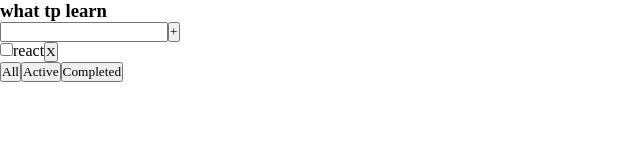
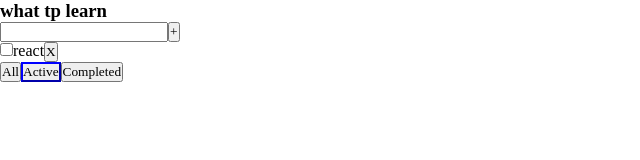
Before and after one commit to DenisPank/ToDoListReactJS, a React (Create React App) app: page / in a window 1280 px wide. Shown: the top 160 px of the page, without its empty margins (0-640 px from the left). Built offline with nearby package versions, Linux system fonts and the light colour scheme.

Commit message:
fix: dont add empty line in todolist, show error

```diff
--- a/package.json
+++ b/package.json
@@ -13,6 +13,7 @@
     "@types/node": "^16.18.12",
     "@types/react": "^18.0.27",
     "@types/react-dom": "^18.0.10",
+    "@types/uuid": "^9.0.2",
     "eslint-plugin-simple-import-sort": "^10.0.0",
     "react": "^18.2.0",
     "react-dom": "^18.2.0",
--- a/src/App.tsx
+++ b/src/App.tsx
@@ -1,26 +1,43 @@
 /* eslint-disable prefer-const */
 import { FC, useState } from 'react'
 import { TaskType, ToDoList } from 'ToDoList'
+import { v1 } from 'uuid'
 
 export type FilterValuesType = 'all' | 'completed' | 'active'
 
 const App: FC = () => {
   let [tasks, setTasks] = useState<Array<TaskType>>([
-    { id: 1, title: 'js', isDone: true },
-    { id: 2, title: 'react', isDone: false },
-    { id: 3, title: 'redux', isDone: true }
+    { id: v1(), title: 'js', isDone: true },
+    { id: v1(), title: 'react', isDone: false },
+    { id: v1(), title: 'redux', isDone: true }
   ])
+
   let [filter, setFilter] = useState<FilterValuesType>('active')
 
-  function removeTask(id: number) {
+  function removeTask(id: String) {
     let filteredTasks = tasks.filter(t => {
       return t.id !== id
     })
     setTasks(filteredTasks)
   }
 
+  function addTask(title: string) {
+    let newTask = { id: v1(), title: title, isDone: false }
+    let newTasks = [newTask, ...tasks]
+    setTasks(newTasks)
+  }
+
   function changeFilter(value: FilterValuesType) {
     setFilter(value)
+  }
+
+  function changeStatus(taskId: string, isDone: boolean) {
+    let task = tasks.find(t => t.id === taskId)
+    if (task) {
+      task.isDone = isDone
+    }
+    let copy = [...tasks]
+    setTasks(copy)
   }
 
   let tasksForList = tasks
@@ -38,6 +55,9 @@ const App: FC = () => {
         tasks={tasksForList}
         removeTask={removeTask}
         changeFilter={changeFilter}
+        addTask={addTask}
+        changeTaskStatus={changeStatus}
+        filter={filter}
       />
     </div>
   )
--- a/src/ToDoList.tsx
+++ b/src/ToDoList.tsx
@@ -1,8 +1,8 @@
 import { FilterValuesType } from 'App'
-import React from 'react'
+import React, { ChangeEvent, KeyboardEvent, useState } from 'react'
 
 export type TaskType = {
-  id: number
+  id: string
   title: string
   isDone: boolean
 }
@@ -10,53 +10,83 @@ export type TaskType = {
 type PropsType = {
   title: string
   tasks: Array<TaskType>
-  removeTask: (id: number) => void
+  removeTask: (id: String) => void
   changeFilter: (value: FilterValuesType) => void
+  addTask: (title: string) => void
+  changeTaskStatus: (taskId: string, isDone: boolean) => void
+  filter: FilterValuesType
 }
 
 export function ToDoList(props: PropsType) {
+  const [newTaskTitle, setNewTaskTitle] = useState('')
+  const [error, setError] = useState<string | null>(null)
+
+  const onNewTitleChangeHandler = (e: ChangeEvent<HTMLInputElement>) => {
+    setNewTaskTitle(e.currentTarget.value)
+  }
+  const onKeyPressHandler = (e: KeyboardEvent<HTMLInputElement>) => {
+    setError(null)
+
+    if (e.charCode === 13 && newTaskTitle.trim() !== '') {
+      props.addTask(newTaskTitle)
+      setNewTaskTitle('')
+    }
+  }
+  const addTask = () => {
+    if (newTaskTitle.trim() === '') {
+      setError('Title is required')
+      return
+    }
+
+    props.addTask(newTaskTitle.trim())
+    setNewTaskTitle('')
+  }
+  const onAllClickHandler = () => props.changeFilter('all')
+  const onActiveClickHandler = () => props.changeFilter('active')
+  const onCompletedClickHandler = () => props.changeFilter('completed')
+
   return (
     <div>
       <h3>{props.title}</h3>
       <div>
-        <input />
-        <button>+</button>
+        <input
+          value={newTaskTitle}
+          onChange={onNewTitleChangeHandler}
+          onKeyPress={onKeyPressHandler}
+          className={error ? 'error' : ''}
+        />
+        <button onClick={addTask}>+</button>
+        {error && <div className="error-message">Field is required</div>}
       </div>
       <ul>
-        {props.tasks.map(t => {
+        {props.tasks.map((t, index) => {
+          const onRemoveHandler = () => {
+            props.removeTask(t.id)
+          }
+          const onChangeHandler = (e: ChangeEvent<HTMLInputElement>) => {
+            props.changeTaskStatus(t.id, e.currentTarget.checked)
+          }
           return (
-            <li>
-              <input type="checkbox" checked={t.isDone} />
+            <li key={t.id} className={t.isDone ? 'is-done' : ''}>
+              <input type="checkbox" checked={t.isDone} onChange={onChangeHandler} />
               <span>{t.title}</span>
-              <button
-                onClick={() => {
-                  props.removeTask(t.id)
-                }}
-              >
-                X
-              </button>
+              <button onClick={onRemoveHandler}>X</button>
             </li>
           )
         })}
       </ul>
-      <button
-        onClick={() => {
-          props.changeFilter('all')
-        }}
-      >
+      <button className={props.filter === 'all' ? 'active-filter' : ''} onClick={onAllClickHandler}>
         All
       </button>
       <button
-        onClick={() => {
-          props.changeFilter('active')
-        }}
+        className={props.filter === 'active' ? 'active-filter' : ''}
+        onClick={onActiveClickHandler}
       >
         Active
       </button>
       <button
-        onClick={() => {
-          props.changeFilter('completed')
-        }}
+        className={props.filter === 'completed' ? 'active-filter' : ''}
+        onClick={onCompletedClickHandler}
       >
         Completed
       </button>
--- a/src/styles/common.css
+++ b/src/styles/common.css
@@ -4,4 +4,10 @@
   padding: 0;
   font-family: 'Nunito';
 }
+.active-filter {
+  border-color: blue;
+}
+.is-done {
+  opacity: 0.5;
+}
 @import url('https://fonts.googleapis.com/css2?family=Nunito:wght@300;400;700&display=swap');
```
Also changed, not shown: 1 other file (tests, documents, lock files or other folders).
